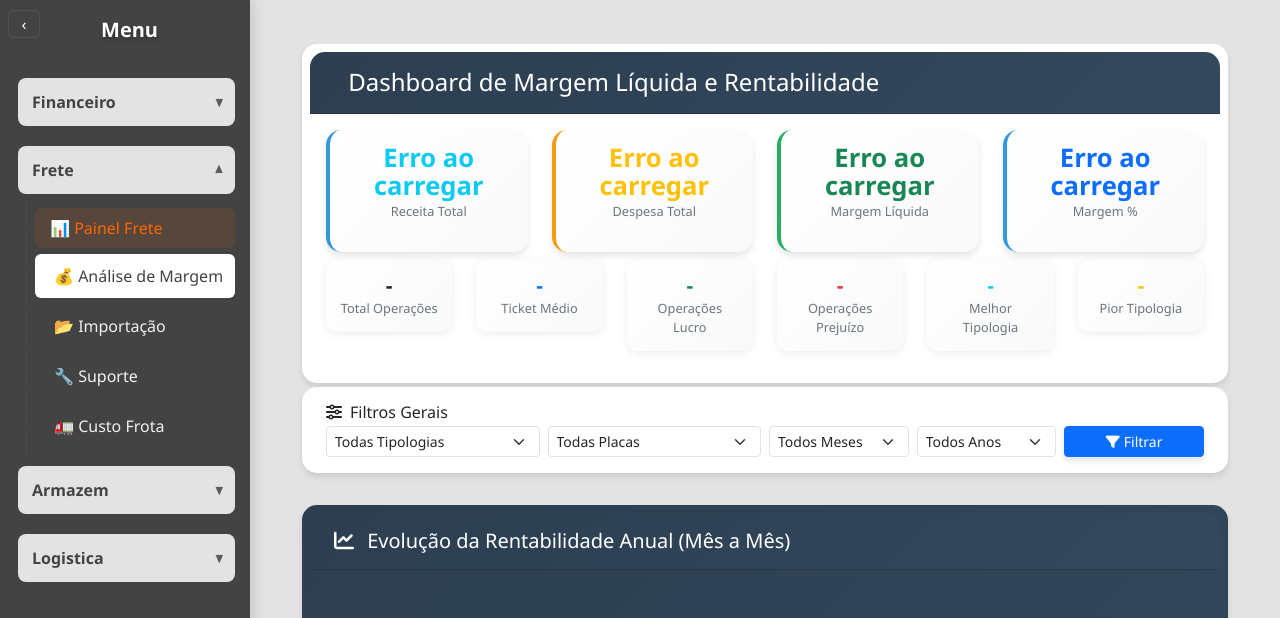
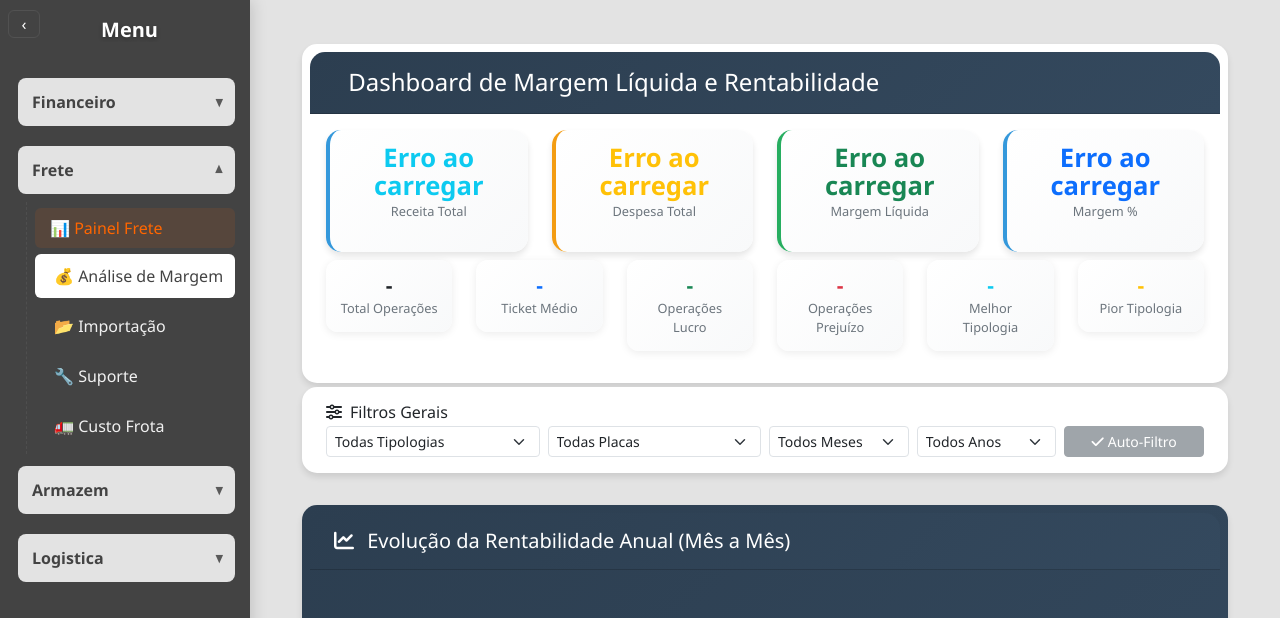
Before and after one commit to Marcosvaquino/Financeiro.py, a Flask app: page /frete/margem in a window 1280 px wide. Shown: the top 618 px of the page. Run offline with Flask 3, Linux system fonts and the light colour scheme; data that the repository does not hold is empty.

Commit message:
ajuste no filtro em frete

```diff
--- a/financeiro/templates/frete/margem_dashboard.html
+++ b/financeiro/templates/frete/margem_dashboard.html
@@ -691,8 +691,8 @@
                                 </select>
                             </div>
                             <div class="col-md-2">
-                                <button class="btn btn-primary btn-sm w-100" onclick="aplicarFiltrosGerais()">
-                                    <i class="fas fa-filter me-1"></i>Filtrar
+                                <button class="btn btn-secondary btn-sm w-100" disabled>
+                                    <i class="fas fa-check me-1"></i>Auto-Filtro
                                 </button>
                             </div>
                         </div>
@@ -919,21 +919,55 @@
                 });
             });
 
-            // Auto-filtro para os selects principais
+            // Auto-filtro para os selects principais (rankings)
             const filtroMes = document.getElementById('filtro-mes');
             const filtroAno = document.getElementById('filtro-ano');
 
             if (filtroMes) {
                 filtroMes.addEventListener('change', function() {
-                    console.log('Mudança no mês:', this.value);
+                    console.log('Mudança no mês (rankings):', this.value);
                     carregarRankings();
                 });
             }
 
             if (filtroAno) {
                 filtroAno.addEventListener('change', function() {
-                    console.log('Mudança no ano:', this.value);
+                    console.log('Mudança no ano (rankings):', this.value);
                     carregarRankings();
+                });
+            }
+
+            // Auto-filtro para os filtros gerais (cards + gráfico)
+            const filtroGeralTipologia = document.getElementById('filtro-geral-tipologia');
+            const filtroGeralPlaca = document.getElementById('filtro-geral-placa');
+            const filtroGeralMes = document.getElementById('filtro-geral-mes');
+            const filtroGeralAno = document.getElementById('filtro-geral-ano');
+
+            if (filtroGeralTipologia) {
+                filtroGeralTipologia.addEventListener('change', function() {
+                    console.log('Mudança na tipologia geral:', this.value);
+                    aplicarFiltrosGerais();
+                });
+            }
+
+            if (filtroGeralPlaca) {
+                filtroGeralPlaca.addEventListener('change', function() {
+                    console.log('Mudança na placa geral:', this.value);
+                    aplicarFiltrosGerais();
+                });
+            }
+
+            if (filtroGeralMes) {
+                filtroGeralMes.addEventListener('change', function() {
+                    console.log('Mudança no mês geral:', this.value);
+                    aplicarFiltrosGerais();
+                });
+            }
+
+            if (filtroGeralAno) {
+                filtroGeralAno.addEventListener('change', function() {
+                    console.log('Mudança no ano geral:', this.value);
+                    aplicarFiltrosGerais();
                 });
             }
 
```
